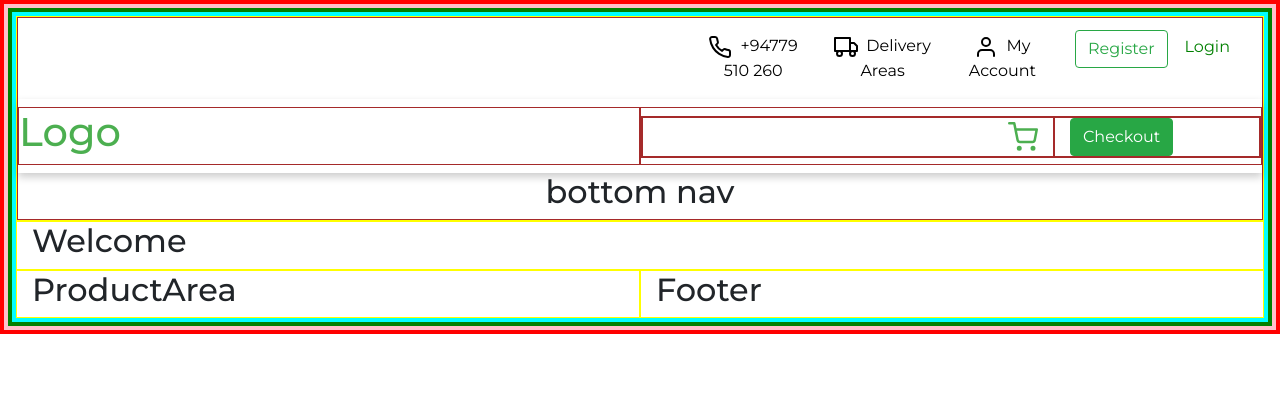
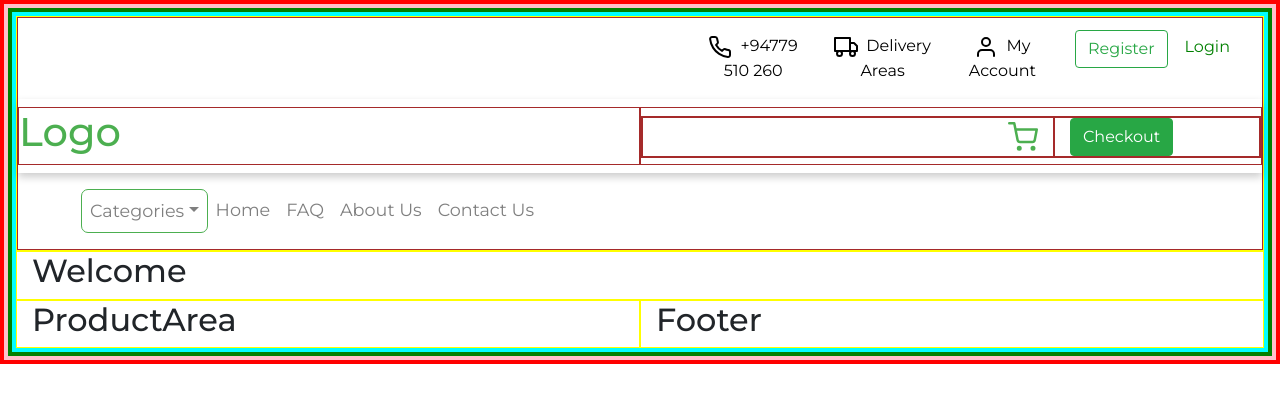
Before and after one commit to 1997Buhuti/shopping-cart-app, a React (Create React App) app: page / in a window 1280 px wide. Shown: the top 402 px of the page. Built offline with nearby package versions, Linux system fonts and the light colour scheme.

Commit message:
Menu Bar Created

```diff
--- a/src/Assests/Main.scss
+++ b/src/Assests/Main.scss
@@ -1,4 +1,4 @@
-@import "Partials/Header";
+@import "Partials/header";
 body {
   width: 100%;
   font-family: "Montserrat", "sans-serif";
--- a/src/Assests/Partials/Header.scss
+++ b/src/Assests/Partials/_header.scss
@@ -1,5 +1,5 @@
-@import "BreakPoints";
-@import "Colors";
+@import "breakPoints";
+@import "colors";
 .header{
     .top-nav{
       color: black;
@@ -39,6 +39,14 @@
       .checkout-button{
 
       }
+    }
+  }
+
+  .menu-bar{
+    font-size: 1.1em;
+    .category-drop-down{
+      border: 1px solid $theme-green;
+        border-radius: 7px;
     }
   }
 
--- a/src/Components/Header/Header.tsx
+++ b/src/Components/Header/Header.tsx
@@ -2,6 +2,7 @@ import React from "react";
 import {Col, Row} from "react-bootstrap";
 import TopNav from "./TopNav";
 import MidNav from "./MidNav";
+import MenuBar from "./MenuBar";
 
 const Header: React.FC=()=>{
     return(
@@ -15,7 +16,7 @@ const Header: React.FC=()=>{
             </Col>
 
             <Col lg={12} className="text-center">
-                <h2>bottom nav</h2>
+               <MenuBar/>
             </Col>
         </Row>
     )
--- /dev/null
+++ b/src/Components/Header/MenuBar.tsx
@@ -0,0 +1,29 @@
+import React from "react";
+import {Col, Nav, Navbar, NavDropdown, Row} from "react-bootstrap";
+const MenuBar: React.FC= ()=>{
+    return(
+        <Row>
+            <Col>
+                <Navbar collapseOnSelect expand="lg" className='menu-bar py-3 mx-0 px-lg-5 px-md-4 px-sm-3'>
+                    <Navbar.Toggle aria-controls="responsive-navbar-nav" />
+                    <Navbar.Collapse id="menu-items">
+                        <Nav>
+                            <NavDropdown title="Categories" id="collapsible-nav-dropdown" className='category-drop-down'>
+                                <NavDropdown.Item href="">Grocery</NavDropdown.Item>
+                                <NavDropdown.Item href="">Pharmacy</NavDropdown.Item>
+                                <NavDropdown.Item href="">Food</NavDropdown.Item>
+                                <NavDropdown.Item href="">Electronic</NavDropdown.Item>
+                                <NavDropdown.Divider />
+                            </NavDropdown>
+                            <Nav.Link href="">Home</Nav.Link>
+                            <Nav.Link href="">FAQ</Nav.Link>
+                            <Nav.Link href="">About Us</Nav.Link>
+                            <Nav.Link href="">Contact Us</Nav.Link>
+                        </Nav>
+                    </Navbar.Collapse>
+                </Navbar>
+            </Col>
+        </Row>
+    )
+}
+export default MenuBar;
```
Also changed, not shown: src/Assests/Images/ezgif.com-gif-maker.webp (added), src/Assests/Partials/_breakPoints.scss (renamed from src/Assests/Partials/BreakPoints.scss), src/Assests/Partials/_colors.scss (renamed from src/Assests/Partials/Colors.scss).
